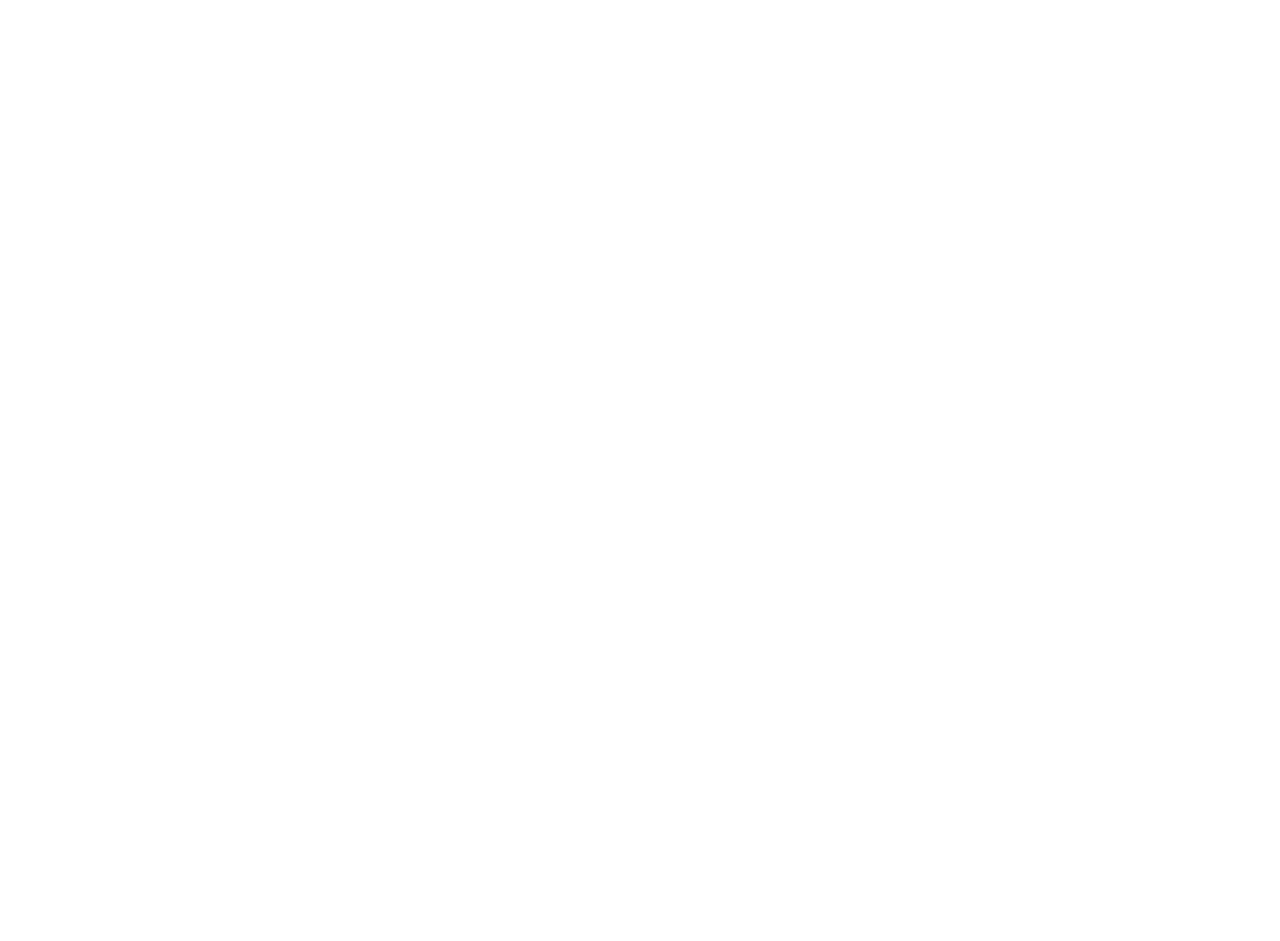
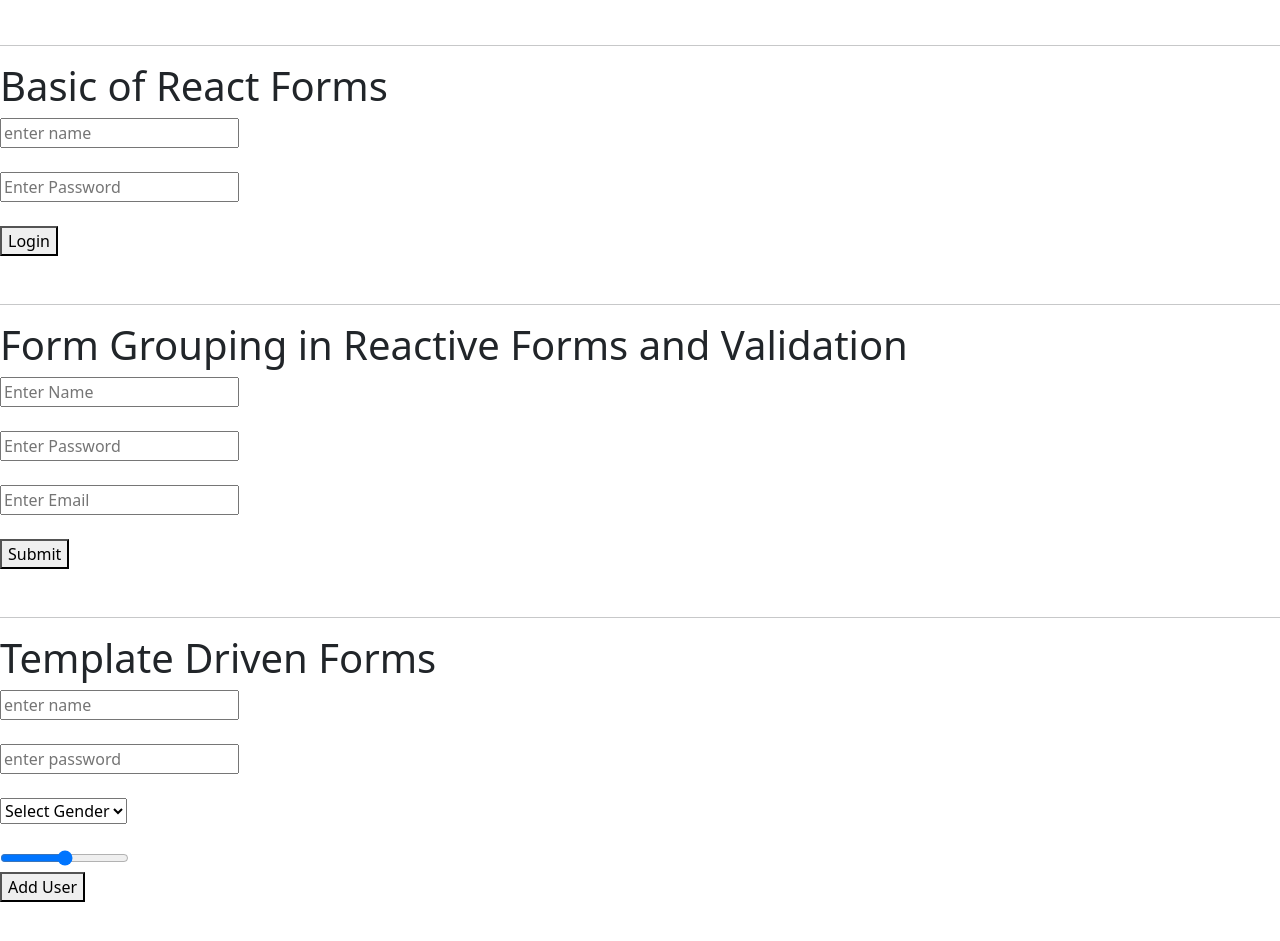
Before and after one commit to Piyush-Joshi-WaiTech/Angular_Course, an Angular app: page /login in a window 1280 px wide. Shown: the part 1867-2808 px from the top of the page. Before the commit the page ends 2312 px from the top, so only its background shows below. Built offline with nearby package versions, Linux system fonts and the light colour scheme.

Commit message:
Add reactive forms and validation to app component; implement user input handling and display

```diff
--- a/src/app/app.component.css
+++ b/src/app/app.component.css
@@ -42,3 +42,6 @@
   justify-content: space-between;
   list-style: none;
 }
+.error {
+  color: red;
+}
--- a/src/app/app.component.html
+++ b/src/app/app.component.html
@@ -99,5 +99,78 @@
 <br />
 <app-header></app-header>
 <router-outlet></router-outlet>
+
+<br />
+<hr />
+
+<h1>Basic of React Forms</h1>
+<form action="" method="post">
+  <input type="text" placeholder="enter name" [formControl]="name2" />
+  <br /><br />
+  <input
+    type="password"
+    placeholder="Enter Password "
+    [formControl]="Password"
+  />
+  <br /><br />
+  <button type (click)="displayValue()">Login</button>
+  <h3>{{ name2.value }}</h3>
+  <h3>{{ Password.value }}</h3>
+</form>
+
+<br />
+<hr />
+
+<h1>Form Grouping in Reactive Forms and Validation</h1>
+<form [formGroup]="profileForm" (ngSubmit)="onSubmit()">
+  <input type="text" placeholder="Enter Name" formControlName="name3" />
+  <span class="error" *ngIf="submitted && name3?.invalid">
+    *Name is required
+  </span>
+  <br /><br />
+
+  <input
+    type="password"
+    placeholder="Enter Password"
+    formControlName="password"
+  />
+  <span class="error" *ngIf="submitted && password?.invalid">
+    *Password is required and must be at least 5 characters long
+  </span>
+  <br /><br />
+
+  <input type="text" placeholder="Enter Email" formControlName="email" />
+  <span class="error" *ngIf="submitted && email?.invalid">
+    *Email is required and must be less than 50 characters
+  </span>
+  <br /><br />
+
+  <button type="submit">Submit</button>
+</form>
+
+<h1>{{ profileForm.value.name3 }}</h1>
+<h1>{{ profileForm.value.password }}</h1>
+<h1>{{ profileForm.value.email }}</h1>
+
+<br />
+<hr />
+
+<h1>Template Driven Forms</h1>
+
+<form #userForm="ngForm" (ngSubmit)="addDetails(userForm.value)">
+  <input type="text" placeholder="enter name" name="name" ngModel />
+  <br /><br />
+  <input type="password" placeholder="enter password" name="password" ngModel />
+  <br /><br />
+  <select name="gender">
+    <option value="">Select Gender</option>
+    <option value="male">Male</option>
+    <option value="female">Female</option>
+  </select>
+  <br /><br />
+  <input type="range" min="0" max="18" name="range" ngModel /> <br />
+  <button type="submit">Add User</button>
+</form>
+
 <!-- Increase Height -->
-<div class="con tainer text-center mt-5" style="min-height: 50vh"></div>
+<div class="container text-center mt-5" style="min-height: 50vh"></div>
--- a/src/app/app.component.ts
+++ b/src/app/app.component.ts
@@ -1,12 +1,26 @@
 import { Component, effect, signal, WritableSignal } from '@angular/core';
-import { FormsModule } from '@angular/forms';
+import {
+  FormControl,
+  FormsModule,
+  NgForm,
+  ReactiveFormsModule,
+  Validators,
+} from '@angular/forms';
 import { NgIf } from '@angular/common';
 import { RouterOutlet } from '@angular/router';
 import { HeaderComponent } from './header/header.component';
-
+import { FormBuilder } from '@angular/forms';
+import { FormGroup } from '@angular/forms';
 @Component({
   selector: 'app-root',
-  imports: [FormsModule, NgIf, RouterOutlet, HeaderComponent, HeaderComponent],
+  imports: [
+    FormsModule,
+    NgIf,
+    RouterOutlet,
+    HeaderComponent,
+    HeaderComponent,
+    ReactiveFormsModule,
+  ],
   templateUrl: './app.component.html',
   styleUrl: './app.component.css',
 })
@@ -100,5 +114,45 @@ export class AppComponent {
 
   show = true;
 
-  //Router
+  name2 = new FormControl();
+  Password = new FormControl();
+
+  displayValue() {
+    console.log(this.name2.value, this.Password.value);
+  }
+
+  profileForm = new FormGroup({
+    name3: new FormControl('', [Validators.required]),
+    password: new FormControl('', [
+      Validators.required,
+      Validators.minLength(5),
+    ]),
+    email: new FormControl('', [Validators.required, Validators.maxLength(50)]),
+  });
+
+  submitted = false;
+
+  onSubmit() {
+    this.submitted = true;
+
+    if (this.profileForm.invalid) {
+      this.profileForm.markAllAsTouched();
+      return;
+    }
+
+    console.log(this.profileForm.value);
+  }
+
+  get name3() {
+    return this.profileForm.get('name3');
+  }
+  get email() {
+    return this.profileForm.get('email');
+  }
+  get password() {
+    return this.profileForm.get('password');
+  }
+  addDetails(val: NgForm) {
+    console.log(val.value);
+  }
 }
--- a/src/app/home/home.component.ts
+++ b/src/app/home/home.component.ts
@@ -14,6 +14,7 @@ export class HomeComponent {
     { id: 1, name: 'Alice' },
     { id: 2, name: 'Bob' },
     { id: 3, name: 'Charlie' },
+    { id: 4, name: 'OM' },
   ];
 
   selectedUser: any = null;
--- /dev/null
+++ b/src/app/user/user.component.html
@@ -0,0 +1 @@
+<p>user works!</p>
```
Also changed, not shown: src/app/user/user.component.ts (added, +11 -0 lines), src/app/user/user.component.css (added), 1 other file (tests, documents, lock files or other folders).
